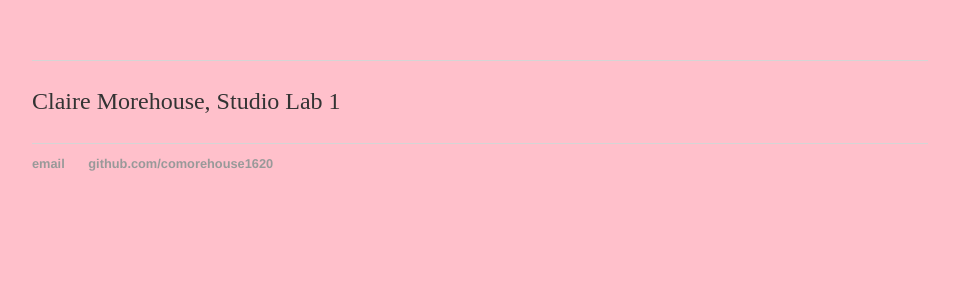
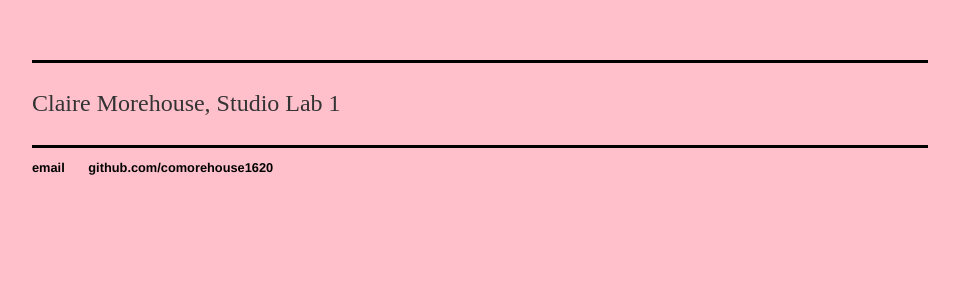
Before and after one commit to comorehouse1620/comorehouse1620.github.io, a Jekyll site: the page index.html, which Jekyll copies as it is, in a window 1280 px wide. Shown: the top 300 px of the page, without its empty margins (160-1119 px from the left). Built offline with Jekyll 4.4.1, drawn with Linux system fonts in a browser that asks for light colours.

Commit message:
Update main.css
colors

```diff
--- a/css/main.css
+++ b/css/main.css
@@ -1,7 +1,7 @@
 body {
     margin: 60px auto;
     width: 70%;
-    color:indianred
+    color:lightpink
 }
 nav ul, footer ul {
     font-family:'Helvetica', 'Arial', 'Sans-Serif';
@@ -15,7 +15,7 @@
 }
 a {
     text-decoration: none;
-    color: #999;
+    color:black
 }
 a:hover {
     text-decoration: underline;
@@ -30,7 +30,7 @@
     color: #333;
 }
 footer {
-    border-top: 1px solid #d5d5d5;
+    border-top: 3px solid black;
     font-size: .8em;
 }
 
```
